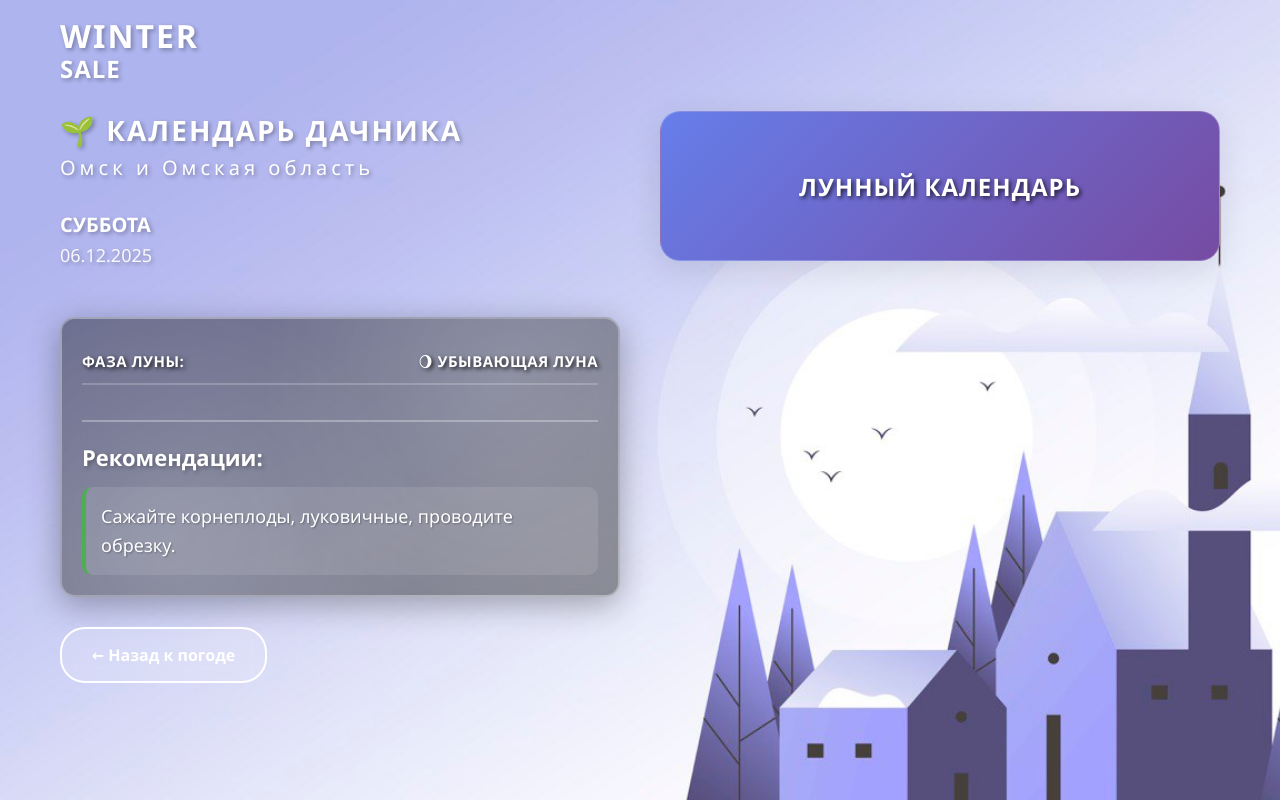
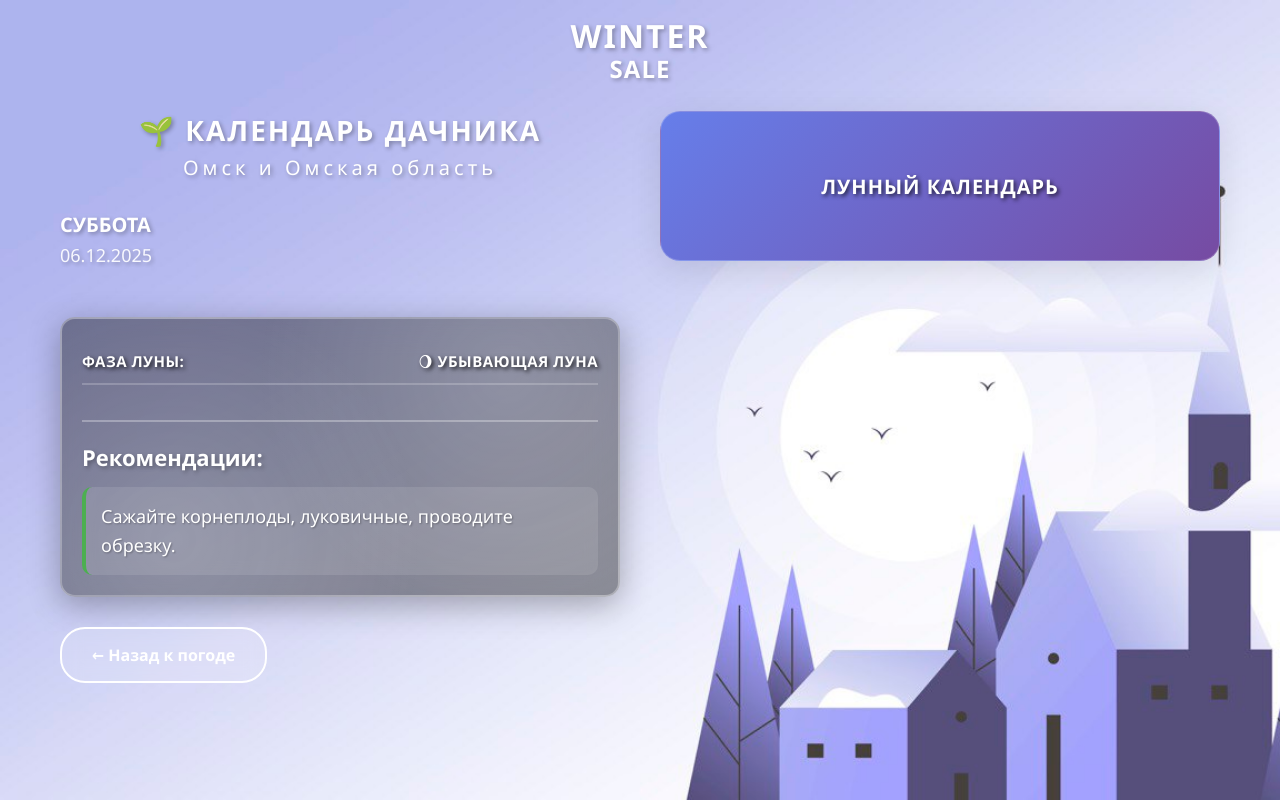
Before and after one commit to dencheeeeeeek/weath, a Next.js app: page /garden in a window 1280 px wide. Built offline with nearby package versions, Linux system fonts and the light colour scheme.

Commit message:
U menya horochee nastroenie

```diff
--- a/src/app/globals.css
+++ b/src/app/globals.css
@@ -1031,6 +1031,49 @@ body {
     gap: 30px;
   }
 
+
+  .top-section {
+    flex-direction: column;
+    align-items: center;
+    text-align: center;
+    gap: 20px;
+  }
+
+  .logo-section, .time-section, .auth-section {
+    text-align: center;
+    width: 100%;
+  }
+
+  .logo-section {
+    order: 1;
+  }
+
+  .time-section {
+    order: 2;
+  }
+
+  .auth-section {
+    order: 3;
+  }
+   .login-btn, .logout-btn {
+    width: 200px;
+    margin: 0 auto;
+    display: block;
+  }
+
+  .user-info {
+    flex-direction: column;
+    align-items: center;
+    gap: 10px;
+    width: 100%;
+  }
+
+  .username {
+    text-align: center;
+    margin-bottom: 5px;
+  }
+}
+
   .top-section {
     flex-direction: column;
     gap: 20px;
@@ -1044,8 +1087,11 @@ body {
   }
 
   .auth-section {
-    position: static;
+    display: flex;
+    justify-content: center;
+    width: 100%;
     margin-top: 15px;
+    order: 3;
   }
 
   .forecast-buttons {
@@ -1102,13 +1148,22 @@ body {
   .fishing-details {
     grid-template-columns: 1fr;
   }
-}
+
 
 @media (max-width: 480px) {
   .container {
     padding: 10px;
   }
 
+    .auth-section {
+    position: static;
+    margin-top: 10px;
+  }
+
+  .login-btn, .logout-btn {
+    width: 100%;
+    max-width: 300px;
+  }
   .weather-details {
     padding: 20px;
   }
@@ -1244,3 +1299,12 @@ body {
     padding-bottom: 90px; /* Чтобы виджет не перекрывал контент */
   }
 }
+.gradient-text-btn {
+  position: relative;
+  background: linear-gradient(135deg, #667eea 0%, #764ba2 100%);
+  -webkit-background-clip: text;
+  background-clip: text;
+  color: transparent;
+  border: 2px solid;
+  border-image: linear-gradient(135deg, #667eea, #764ba2) 1;
+}
```
Also changed, not shown: src/app/districts/page.tsx (+47 -8 lines), src/app/page.tsx (+11 -7 lines).
